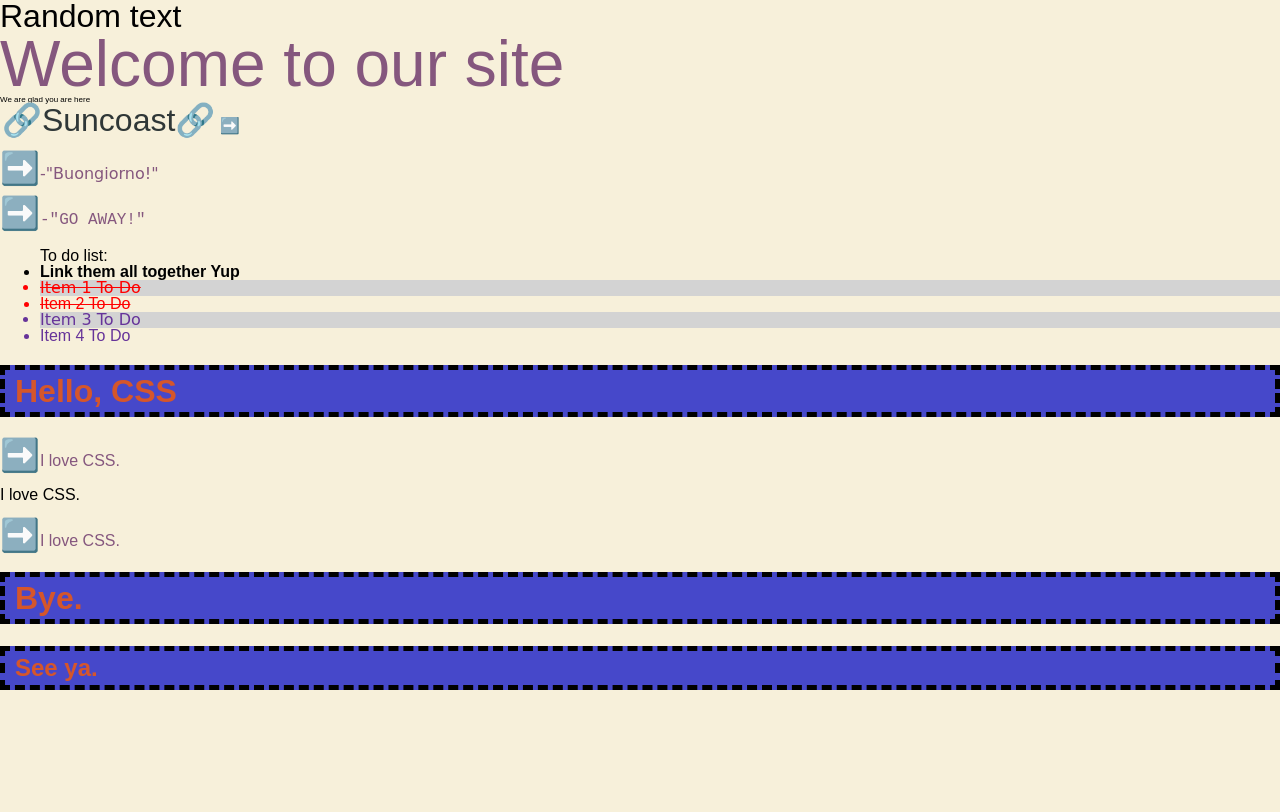
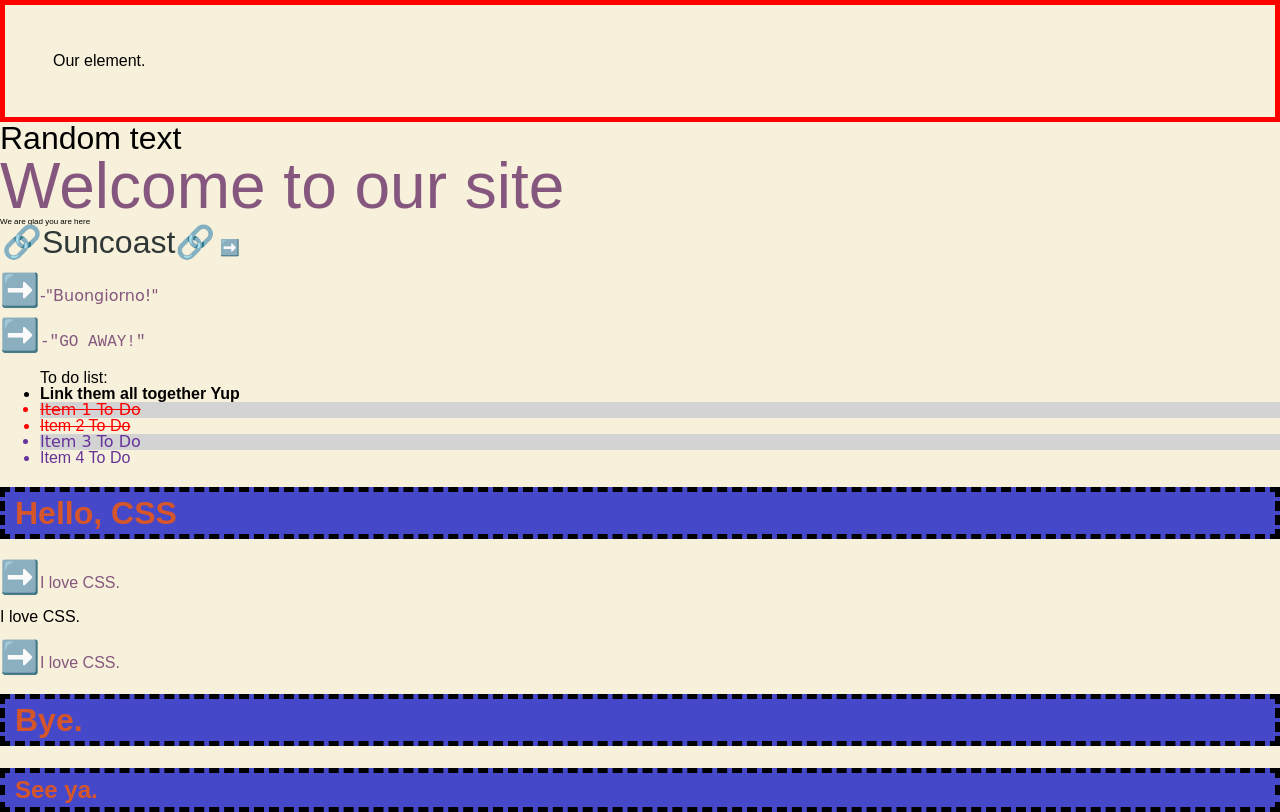
Before and after one commit to mdscardigno/HelloCSS, a website built with Vite: page index.html in a window 1280 px wide. Built offline with nearby package versions, Linux system fonts and the light colour scheme.

Commit message:
padding notes

```diff
--- a/index.html
+++ b/index.html
@@ -7,6 +7,7 @@
     <title>Lesson CSS Example</title>
   </head>
   <body>
+    <main>Our element.</main>
     <nav>
       <span>Random text</span>
       <div class="welcome">Welcome to our site</div>
--- a/src/style.css
+++ b/src/style.css
@@ -147,3 +147,16 @@ nav .welcome {
   color: var(--night-sky);
   font-size: 4rem;
 }
+
+main {
+  /* 16 x 3 = 48 */
+  /*top bottom and left right*/
+  /* padding: 3rem 6rem; */
+  /*top, bottom, left and right*/
+  /* padding: 3rem 6rem 3rem 6rem; */
+  /*padding of 1rem top 2rem bottom and 3rem left and right*/
+  /*padding: 1rem 2rem 3rem;*/
+  /*padding on all sides*/
+  padding: 3rem;
+  border: 5px solid red;
+}
```
